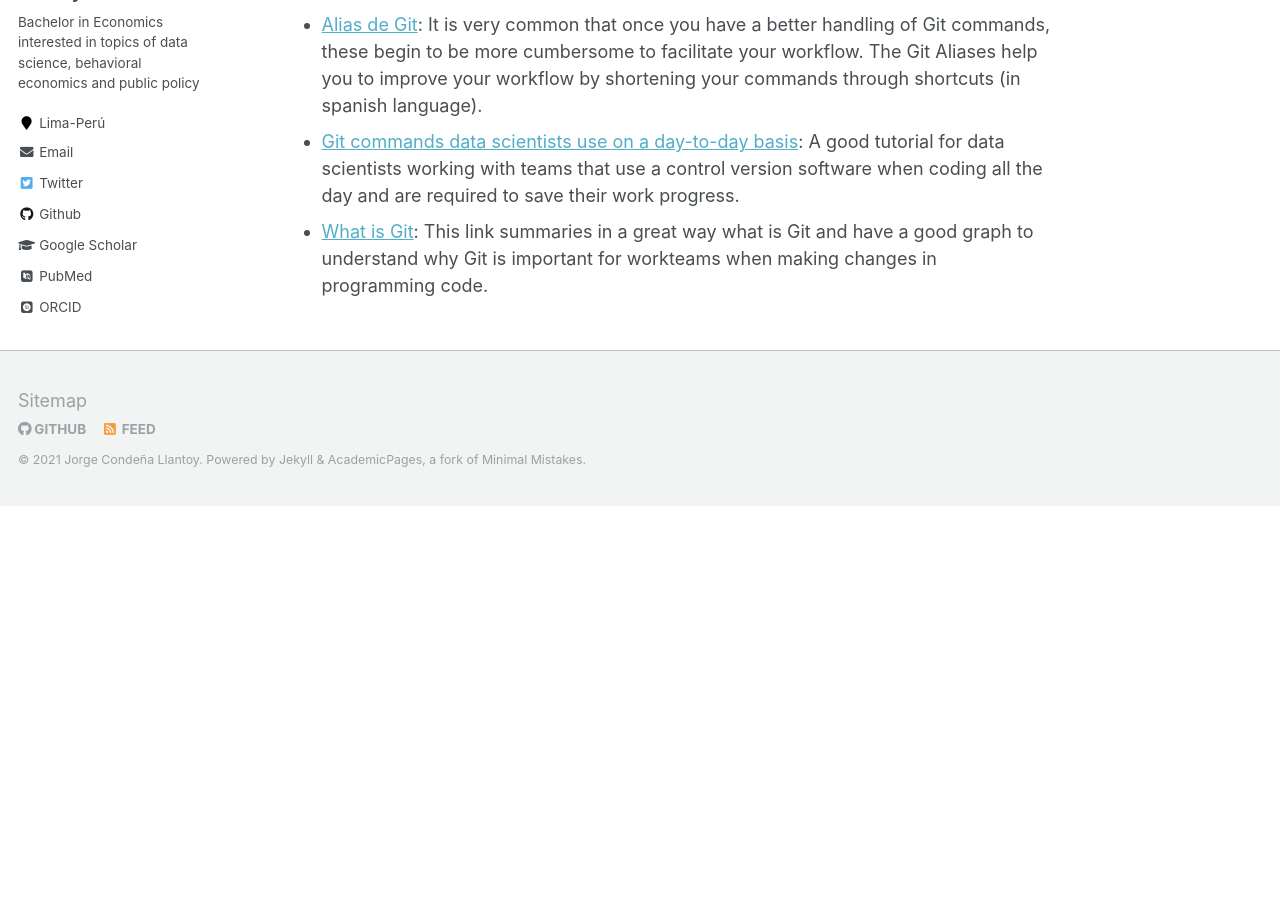
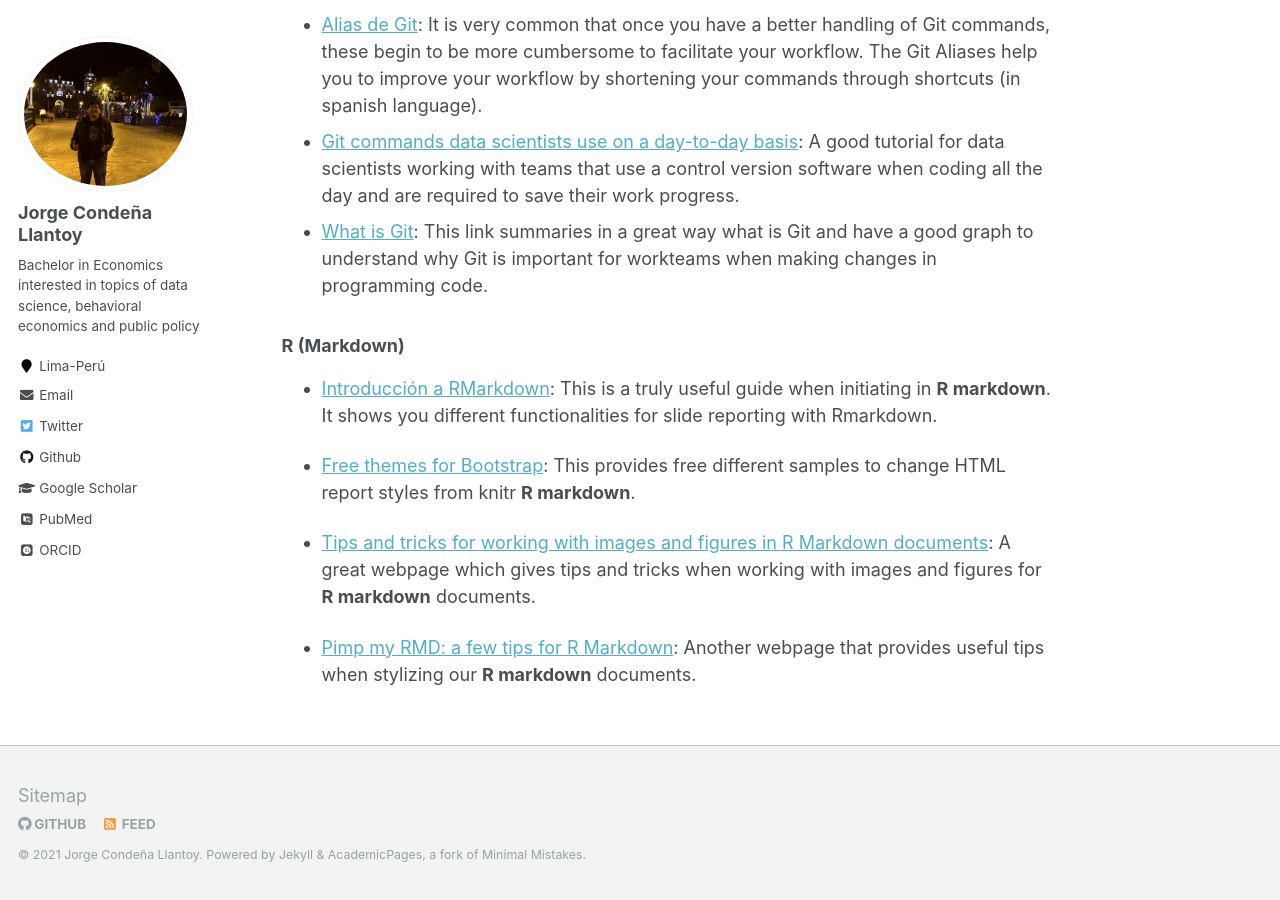
Before and after one commit to condehub5/condehub5.github.io, a Jekyll site: the page built from _pages/resources.md, in a window 1280 px wide and 900 px high, scrolled down 660 px. Built offline with Jekyll 4.4.1, drawn with Linux system fonts in a browser that asks for light colours; some web fonts are replaced; before the commit the page ends 1166 px from its top, so only the background shows below that.

Commit message:
editado de resources añadiendo links de rmarkdown 8/05/2021

```diff
--- a/_pages/resources.md
+++ b/_pages/resources.md
@@ -21,3 +21,12 @@ This section of my blog is composed of different learning resources that I have
  - [Alias de Git](https://git-scm.com/book/es/v2/Fundamentos-de-Git-Alias-de-Git): It is very common that once you have a better handling of Git commands, these begin to be more cumbersome to facilitate your workflow. The Git Aliases help you to improve your workflow by shortening your commands through shortcuts (in spanish language).
  - [Git commands data scientists use on a day-to-day basis](https://towardsdatascience.com/git-commands-data-scientists-use-on-a-day-to-day-basis-40d588cd63f7): A good tutorial for data scientists working with teams that use a control version software when coding all the day and are required to save their work progress.
  - [What is Git](https://backlog.com/git-tutorial/what-is-git/): This link summaries in a great way what is Git and have a good graph to understand why Git is important for workteams when making changes in programming code.
+
+### R (Markdown)
+ - [Introducción a RMarkdown](https://mpaulacaldas.github.io/r-ladies-rmarkdown/#1): This is a truly useful guide when initiating in **R markdown**. It shows you different functionalities for slide reporting with Rmarkdown.
+
+ - [Free themes for Bootstrap](https://bootswatch.com/3/): This provides free different samples to change HTML report styles from knitr **R markdown**.
+
+ - [Tips and tricks for working with images and figures in R Markdown documents](http://zevross.com/blog/2017/06/19/tips-and-tricks-for-working-with-images-and-figures-in-r-markdown-documents/): A great webpage which gives tips and tricks when working with images and figures for **R markdown** documents.
+
+ - [Pimp my RMD: a few tips for R Markdown](https://holtzy.github.io/Pimp-my-rmd/#text_formating): Another webpage that provides useful tips when stylizing our **R markdown** documents.
```
